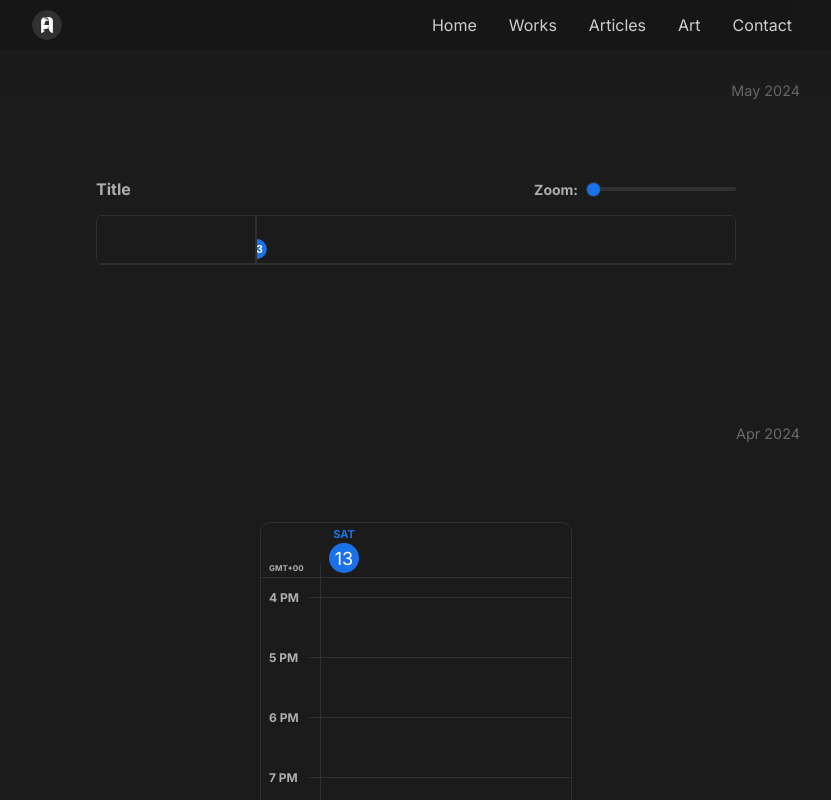
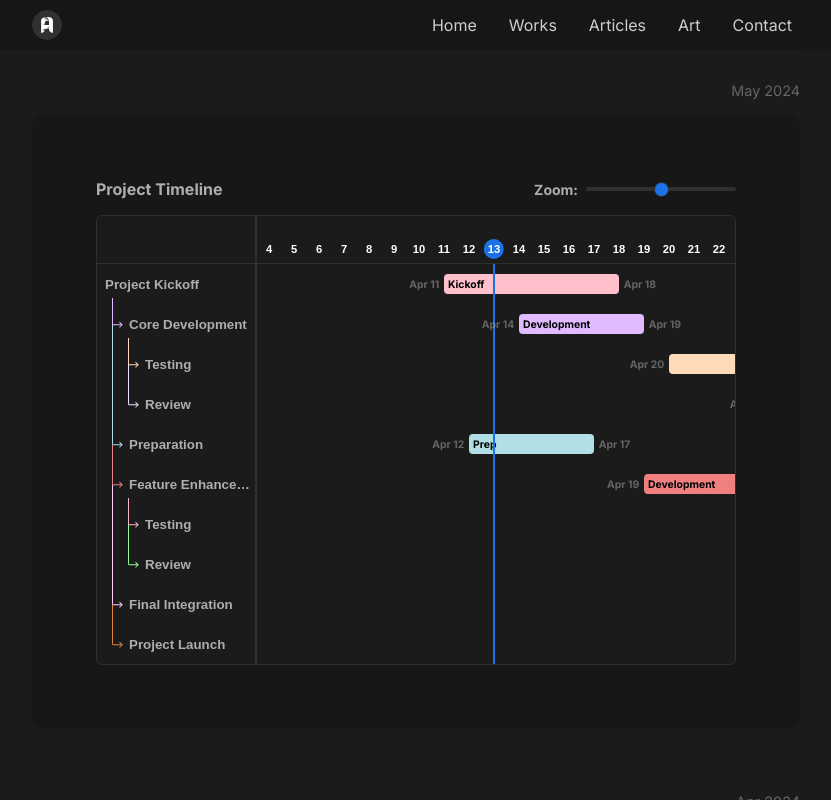
Before and after one commit to christiananagnostou/www, a Next.js app: page /lab in a window 1280 px wide. Shown: the top 800 px of the page, without its empty margins (224-1055 px from the left). Built offline with nearby package versions, Linux system fonts and the light colour scheme.

Commit message:
qa: lab page

```diff
--- a/components/Lab/calendar/DailyEvent.tsx
+++ b/components/Lab/calendar/DailyEvent.tsx
@@ -1,13 +1,6 @@
 import X from '../../SVG/X'
 import { DailyEventT } from './DailyCalendar'
-import {
-  DailyEventContainer,
-  DailyEventInner,
-  DailyEventRelative,
-  DeleteButton,
-  ResizeEvent,
-  TimeRange,
-} from './styles'
+import { DailyEventContainer, DailyEventInner, DailyEventRelative, DeleteButton, ResizeBar, TimeRange } from './styles'
 import { dateToTime, timeToPx } from './utils'
 
 type Props = {
@@ -103,8 +96,8 @@ const DailyEvent = ({
         )}
         {selectedEventId === dailyEvent.id && (
           <>
-            <ResizeEvent onMouseDown={(e) => onResizeDown(e, 'start')} style={{ top: 'calc(var(--height) / -2)' }} />
-            <ResizeEvent onMouseDown={(e) => onResizeDown(e, 'end')} style={{ bottom: 'calc(var(--height) / -2)' }} />
+            <ResizeBar onMouseDown={(e) => onResizeDown(e, 'start')} style={{ top: 'calc(var(--height) / -2)' }} />
+            <ResizeBar onMouseDown={(e) => onResizeDown(e, 'end')} style={{ bottom: 'calc(var(--height) / -2)' }} />
           </>
         )}
       </DailyEventRelative>
--- a/pages/lab.tsx
+++ b/pages/lab.tsx
@@ -4,6 +4,7 @@ import styled from 'styled-components'
 import { fade, pageAnimation } from '../components/animation'
 import DailyCalendar from '../components/Lab/calendar/DailyCalendar'
 import Gantt from '../components/Lab/gantt'
+import ganttProps from '../components/Lab/gantt/mockProps'
 
 export default function lab() {
   return (
@@ -16,14 +17,19 @@ export default function lab() {
 
       <LabItems id="work" variants={pageAnimation} initial="hidden" animate="show" exit="exit">
         {/* Gantt */}
-        <DateStyle>May 2024</DateStyle>
         <Item variants={fade}>
-          <Gantt items={[]} defaultZoom={0} chartHeight={'200px'} chartTitle={'Title'} legend={[]} className={''} />
+          <DateStyle>May 2024</DateStyle>
+          <Inner>
+            <Gantt items={ganttProps.items} defaultZoom={ganttProps.defaultZoom} chartTitle={ganttProps.chartTitle} />
+          </Inner>
         </Item>
+
         {/* Calendar */}
-        <DateStyle>Apr 2024</DateStyle>
         <Item variants={fade}>
-          <DailyCalendar />
+          <DateStyle>Apr 2024</DateStyle>
+          <Inner>
+            <DailyCalendar />
+          </Inner>
         </Item>
       </LabItems>
     </>
@@ -33,11 +39,11 @@ export default function lab() {
 const LabItems = styled(motion.div)`
   color: var(--text);
   max-width: var(--max-w-screen);
-  padding: 0 1rem;
-  margin: 2rem auto;
+  padding: 2rem 1rem;
+  margin: auto;
   display: flex;
   flex-direction: column;
-  gap: 1rem;
+  gap: 4rem;
 
   @media (max-width: 768px) {
     padding: 0 0.5rem;
@@ -47,20 +53,7 @@ const LabItems = styled(motion.div)`
 
 const Item = styled(motion.div)`
   width: 100%;
-  padding: 4rem;
-  background: var(--bg);
-  flex: 1;
-  display: grid;
-  place-items: center;
-  border-radius: 10px;
-  flex: 1;
-  overflow: hidden;
-  margin-bottom: 4rem;
-
-  @media (max-width: 768px) {
-    padding: 1rem;
-    margin-bottom: 3rem;
-  }
+  max-width: var(--max-w-screen);
 `
 
 const DateStyle = styled.div`
@@ -68,8 +61,19 @@ const DateStyle = styled.div`
   text-align: right;
   color: var(--text-dark);
   font-size: 0.9rem;
+  margin-bottom: 1rem;
 
   @media (max-width: 768px) {
     padding-right: 1rem;
   }
 `
+
+const Inner = styled.div`
+  padding: 4rem;
+  background: var(--dark-bg);
+  border-radius: 10px;
+
+  @media (max-width: 768px) {
+    padding: 1rem;
+  }
+`
```
